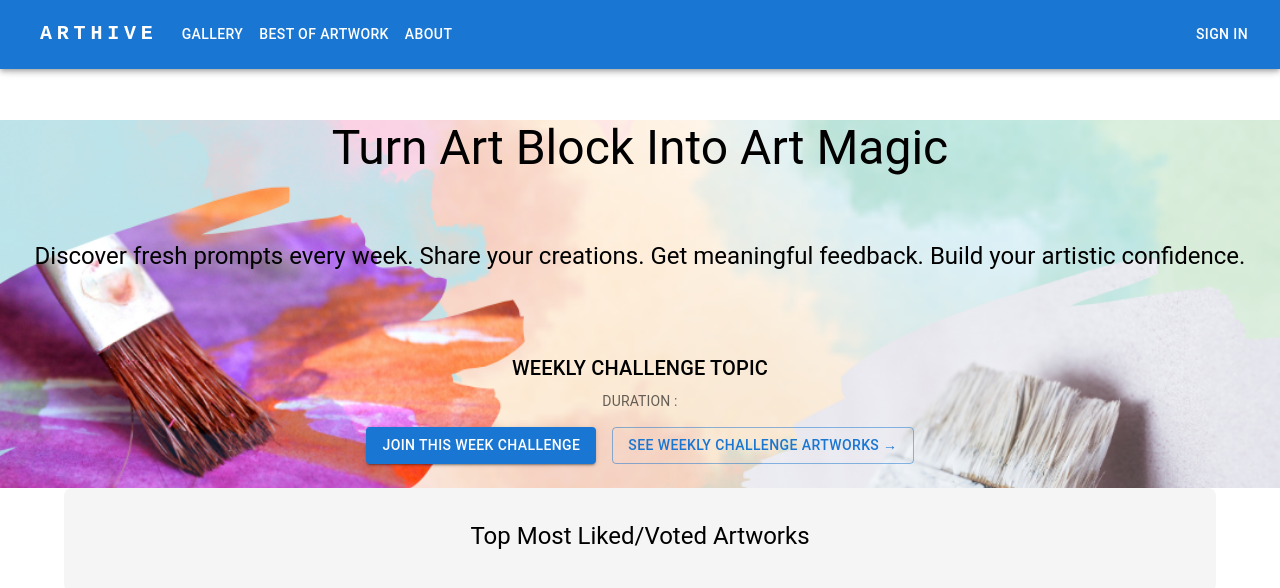
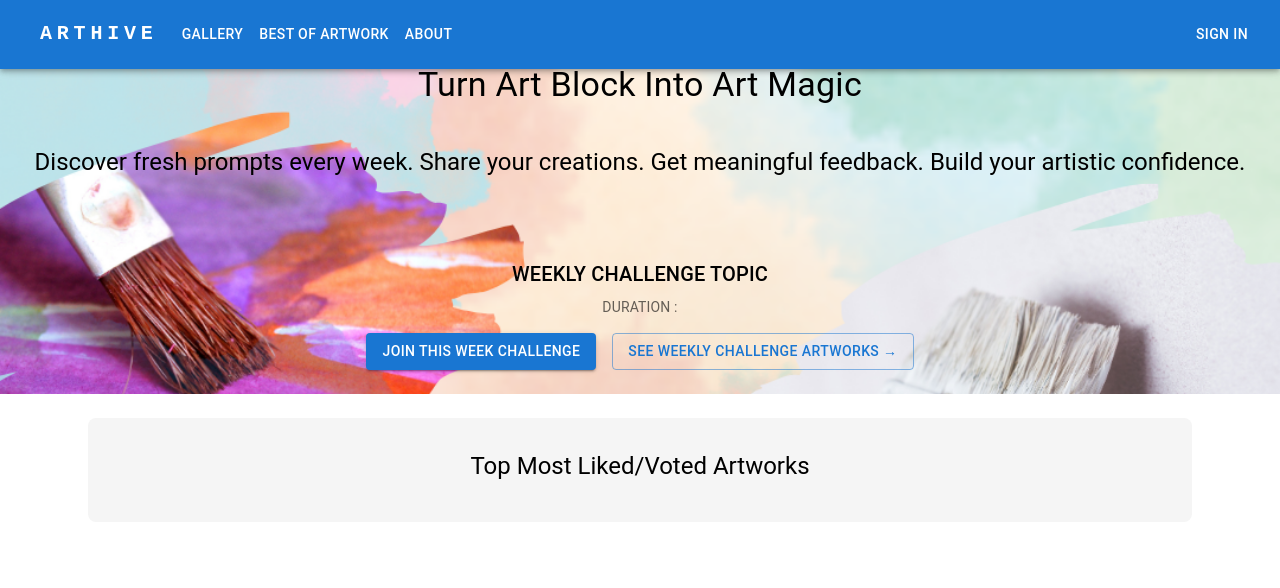
Before and after one commit to Code-the-Dream-School/jj-practicum-team-4-front, a React (Vite) app: page / in a window 1280 px wide. Shown: the top 588 px of the page. Built offline with nearby package versions, Linux system fonts and the light colour scheme; some icons are missing.

Commit message:
Space is removed between navbar and hero section

```diff
--- a/src/components/layouts/Layout.jsx
+++ b/src/components/layouts/Layout.jsx
@@ -7,8 +7,8 @@ export default function Layout({ children }) {
   return (
     <>
       <Navbar />
-      <Container component="main" maxWidth="xl" sx={{ mt: 3 }}>
-        <Box sx={{ py: 4 }}>{children}</Box>
+      <Container component="main">
+        <Box>{children}</Box>
       </Container>
       {/* Footer can be added in future tickets */}
     </>
--- a/src/pages/Home.jsx
+++ b/src/pages/Home.jsx
@@ -5,11 +5,9 @@ import hero from "../assets/hero3.png";
 
 export default function Home() {
   return (
-    <Container maxWidth="lg" sx={{ py: 8 }} padding-top="0">
+    <Container maxWidth="lg" sx={{ py: 7 }} padding-top="0">
       <Box
         sx={{
-          marginTop: "-64px",
-          borderRadius: 0,
           backgroundImage: `url(${hero})`,
           backgroundSize: "cover",
           backgroundPosition: "center",
@@ -24,9 +22,6 @@ export default function Home() {
           display: "flex",
           justifyContent: "flex-end",
           alignItems: "center",
-          zIndex: 1000,
-          marginTop: 0,
-          padding: 0,
         }}
       >
         <Box
@@ -36,12 +31,7 @@ export default function Home() {
             width: "100%",
           }}
         >
-          <Typography
-            variant="h3"
-            align="center"
-            sx={{ mb: 8 }}
-            margin-bottom="10px"
-          >
+          <Typography variant="h4" align="center" sx={{ mb: 5 }}>
             Turn Art Block Into Art Magic
           </Typography>
           <Typography variant="h5" align="center" sx={{ mb: 10 }}>
@@ -71,7 +61,7 @@ export default function Home() {
       </Box>
 
       {/* Top Most Liked/Voted Artworks Section */}
-      <Box sx={{ p: 4, bgcolor: "grey.100", borderRadius: 2 }}>
+      <Box sx={{ p: 4, mt: 3, bgcolor: "grey.100", borderRadius: 2 }}>
         <Typography variant="h5" align="center" gutterBottom>
           Top Most Liked/Voted Artworks
         </Typography>
```
Also changed, not shown: src/pages/Sign.jsx (deleted).
